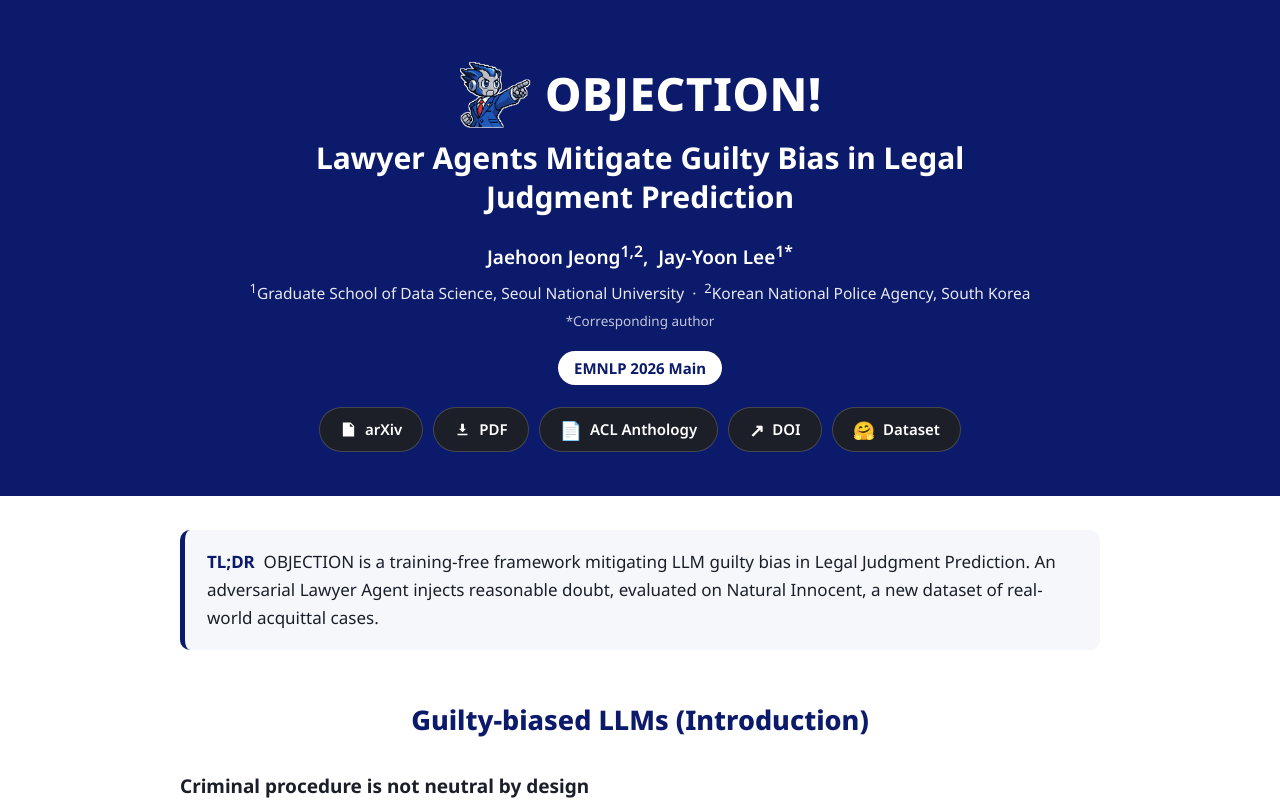
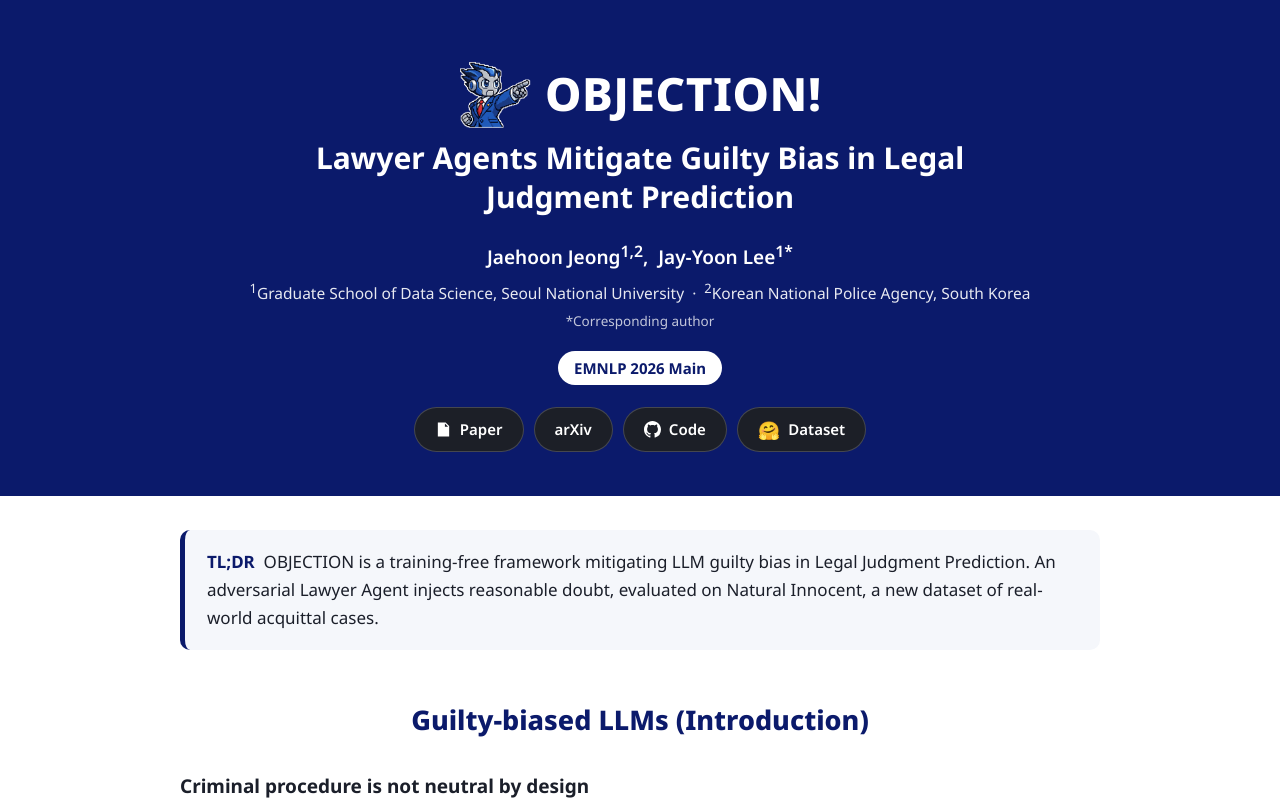
Before and after one commit to hiyashi-negisoba/objection-, a plain HTML site: page index.html in a window 1280 px wide. Shown: the top 805 px of the page. Drawn offline with nearby package versions, Linux system fonts and the light colour scheme.

Commit message:
Change venue div to link for EMNLP 2026

```diff
--- a/index.html
+++ b/index.html
@@ -40,7 +40,7 @@ img{max-width:100%;display:block}
 .authors a{color:#fff;text-decoration:none;border-bottom:1px solid rgba(255,255,255,.35)}
 .affil{font-size:15.5px;opacity:.9}
 .note{font-size:13.5px;opacity:.75;margin-top:4px}
-.venue{display:inline-block;margin-top:18px;padding:5px 16px;border-radius:999px;background:#fff;color:var(--navy);font-weight:700;font-size:15px}
+.venue{display:inline-block;margin-top:18px;padding:5px 16px;border-radius:999px;background:#fff;color:var(--navy);font-weight:700;font-size:15px;text-decoration:none}
 .buttons{display:flex;flex-wrap:wrap;justify-content:center;gap:10px;margin-top:22px}
 .btn{display:inline-flex;align-items:center;gap:8px;padding:9px 20px;border-radius:999px;background:#1C1F27;color:#fff;text-decoration:none;font-weight:600;font-size:15px;border:1px solid rgba(255,255,255,.18)}
 .btn:hover{background:#000}
@@ -211,16 +211,13 @@ footer{margin-top:48px;padding:26px 0 40px;border-top:1px solid var(--line);text
     <div class="authors">Jaehoon Jeong<sup>1,2</sup>, &nbsp;Jay-Yoon Lee<sup>1*</sup></div>
     <div class="affil"><sup>1</sup>Graduate School of Data Science, Seoul National University &nbsp;·&nbsp; <sup>2</sup>Korean National Police Agency, South Korea</div>
     <div class="note">*Corresponding author</div>
-    <div class="venue">EMNLP 2026 Main</div>
+    <a class="venue" href="https://aclanthology.org/2026.emnlp-main.1497/" target="_blank" rel="noopener">EMNLP 2026 Main</a>
     <div class="buttons">
-      <a class="btn" href="https://arxiv.org/abs/2609.02158" target="_blank" rel="noopener">
-        <svg viewBox="0 0 24 24"><path d="M4 2h11l5 5v15H4V2zm10 1.5V8h4.5L14 3.5zM7 12h10v1.6H7V12zm0 3.4h10V17H7v-1.6zm0-6.8h5v1.6H7V8.6z"/></svg>arXiv</a>
-      <a class="btn" href="https://arxiv.org/pdf/2609.02158" target="_blank" rel="noopener">
-        <svg viewBox="0 0 24 24"><path d="M12 16l-5-5h3V4h4v7h3l-5 5zm-7 2h14v2H5v-2z"/></svg>PDF</a>
-      <a class="btn" href="https://aclanthology.org/2026.emnlp-main.1497/" target="_blank" rel="noopener">
-        <span class="hf">📄</span>ACL Anthology</a>
-      <a class="btn" href="https://doi.org/10.18653/2026.emnlp-main.1497" target="_blank" rel="noopener">
-        <span class="hf">↗</span>DOI</a>
+      <a class="btn" href="https://aclanthology.org/2026.emnlp-main.1497.pdf" target="_blank" rel="noopener">
+        <svg viewBox="0 0 24 24"><path d="M4 2h11l5 5v15H4V2zm10 1.5V8h4.5L14 3.5zM7 12h10v1.6H7V12zm0 3.4h10V17H7v-1.6zm0-6.8h5v1.6H7V8.6z"/></svg> Paper</a>
+      <a class="btn" href="https://arxiv.org/abs/2609.02158" target="_blank" rel="noopener">arXiv</a>
+      <a class="btn" href="https://github.com/hiyashi-negisoba/OBJECTION" target="_blank" rel="noopener">
+        <svg viewBox="0 0 16 16"><path d="M8 0C3.58 0 0 3.58 0 8c0 3.54 2.29 6.53 5.47 7.59.4.07.55-.17.55-.38 0-.19-.01-.82-.01-1.49-2.01.37-2.53-.49-2.69-.94-.09-.23-.48-.94-.82-1.13-.28-.15-.68-.52-.01-.53.63-.01 1.08.58 1.23.82.72 1.21 1.87.87 2.33.66.07-.52.28-.87.51-1.07-1.78-.2-3.64-.89-3.64-3.95 0-.87.31-1.59.82-2.15-.08-.2-.36-1.02.08-2.12 0 0 .67-.21 2.2.82.64-.18 1.32-.27 2-.27.68 0 1.36.09 2 .27 1.53-1.04 2.2-.82 2.2-.82.44 1.1.16 1.92.08 2.12.51.56.82 1.27.82 2.15 0 3.07-1.87 3.75-3.65 3.95.29.25.54.73.54 1.48 0 1.07-.01 1.93-.01 2.2 0 .21.15.46.55.38A8.013 8.013 0 0016 8c0-4.42-3.58-8-8-8z"/></svg> Code</a>
       <a class="btn" href="https://huggingface.co/datasets/Kcsp0042/natural-innocent" target="_blank" rel="noopener">
         <span class="hf">🤗</span>Dataset</a>
     </div>
```
